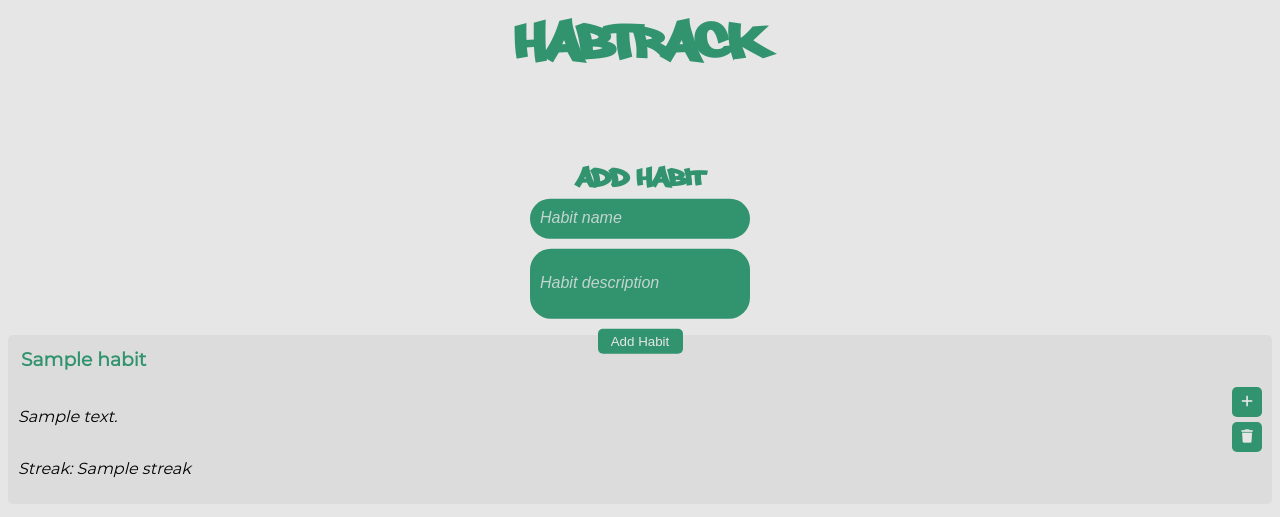
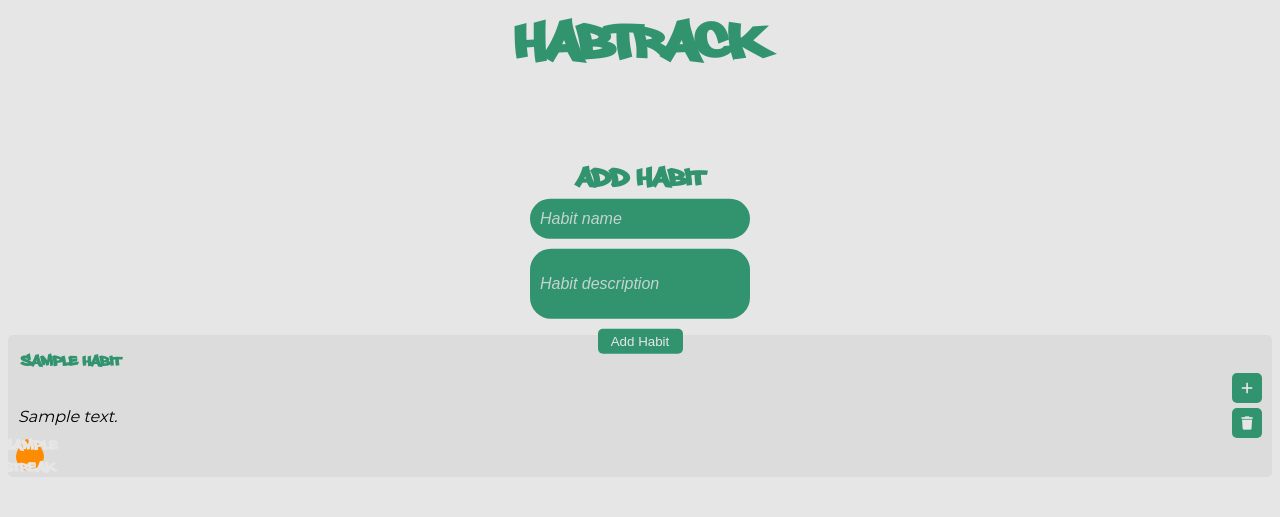
Before and after one commit to justincox8/HabTrack, a Flask app: template templates/index.html in a window 1280 px wide. Shown: the top 517 px of the page. Run offline with Flask 3, Linux system fonts and the light colour scheme; the template is opened without the code that fills it: most values are stand-ins (such as "Sample title", 1, 10 or a date in 2020); some libraries are stand-ins or nearby versions.

Commit message:
added final touches, users lose streak after 3 days, changed up some ui stuff to make more cohesive

```diff
--- a/static/css/styles.css
+++ b/static/css/styles.css
@@ -13,6 +13,15 @@
     font-weight: normal;
     src: local('Montserrat Regular'), url('fonts/Montserrat-Regular.woff') format('woff');
     }
+
+
+@font-face {
+    font-family: 'Jersey M54';
+    src: url('fonts/JerseyM54.woff2') format('woff2');
+    font-weight: normal;
+    font-style: normal;
+    font-display: swap;
+}
 
 h1.title{
     color: #32936f;
@@ -45,6 +54,11 @@ input[type="text"] {
     border: 0;
     background-color: #32936f;
     padding: 10px;
+}
+
+input,textarea{
+    font-family: "Montserrat Regular";
+    color: #e6e6e6;
 }
 input[type="text"]::placeholder{
     font-style: italic;
@@ -98,7 +112,7 @@ button.add {
 }
 
 h3.habit {
-    font-family: "Montserrat Regular";
+    font-family: "Philly Sans";
     color: #32936f;
     margin-top: 3px;
     margin-left: 3px;
@@ -161,3 +175,44 @@ p.streak {
     font-size: medium;
     font-style: italic;
 }
+
+div.streakcontainer {
+    position: relative;
+    height: 24px;
+    width: 24px;
+    display: flex;
+    align-items: center;
+    border-radius: 50%;
+    justify-content: center;
+}
+
+.fa-fire {
+    color: #ff8c00;
+    font-size: 32px;
+    z-index: 1;
+    position: relative;
+}
+
+.streakvalue {
+    font-family: "Philly Sans";
+    font-size: 18px;
+    z-index: 2;
+    position: absolute ;
+    top: 50%;
+    left: 50%;
+    transform: translate(-50%,-50%);
+    font-weight: bolder;
+    color: #e6e6e6;
+}
+
+.streakbg {
+    position: absolute;
+    top: 50%;
+    left: 50%;
+    height: 20px;
+    width: 20px;
+    background-color: #ff8c00;
+    border-radius: 50%;
+    transform: translate(-50%,-50%);
+    z-index: 0;
+}
--- a/templates/index.html
+++ b/templates/index.html
@@ -10,7 +10,7 @@
 <body>
     <h1 class="title">HabTrack</h1>
     <div class="container">
-        <form class="addhab" action="/submit" method="post">
+        <form class="addhab" action="/submit" method="post" autocomplete="off">
             <h2 class="subtitle">Add Habit</h2>
             <input type="text" placeholder="Habit name" id="habname" name="habname">
             <input type="text" placeholder="Habit description" id="habdescription" name="habdescription">
@@ -25,7 +25,11 @@
             <div class="habinfo">
               <h3 class="habit">{{ value['habit'] }}</h3>
               <p class="habdesc">{{ value['description'] }}</p>
-              <p class="streak">Streak: {{ value['streak'] }}</p>
+              <div class="streakcontainer">
+                <div class="streakbg"></div>
+                <div class="streakicon"><i class="fa-solid fa-fire"></i></div>
+                <div class="streakvalue">{{ value['streak'] }}</div>
+              </div>
             </div>
             <form action="/update" method="post">
                 <input type="hidden" name="habit_id" value="{{ value['habit'] }}">
--- /dev/null
+++ b/test.py
@@ -0,0 +1,6 @@
+import datetime
+
+date = datetime.datetime.now()
+print(date.month)
+print(date.day)
+print(date)
--- a/web.py
+++ b/web.py
@@ -7,6 +7,7 @@ app = Flask(__name__)
 @app.route("/")
 def index():
     habits = get_habits()
+    check_streaks()
     return render_template('index.html', habits=habits)
 
 @app.route('/submit', methods=['POST'])
@@ -20,7 +21,6 @@ def submit_habit():
 def update_habits():
     habit_id = request.form.get('habit_id')
     action = request.form.get('action')
-    print(f"POST received -> Action: {action} | Habit ID: {habit_id}")
 
     if action == 'delete':
         delete_habit(habit_id)
```
Also changed, not shown: tracker.py (+40 -1 lines), static/css/fonts/JerseyM54-aLX9.woff2 (added).
